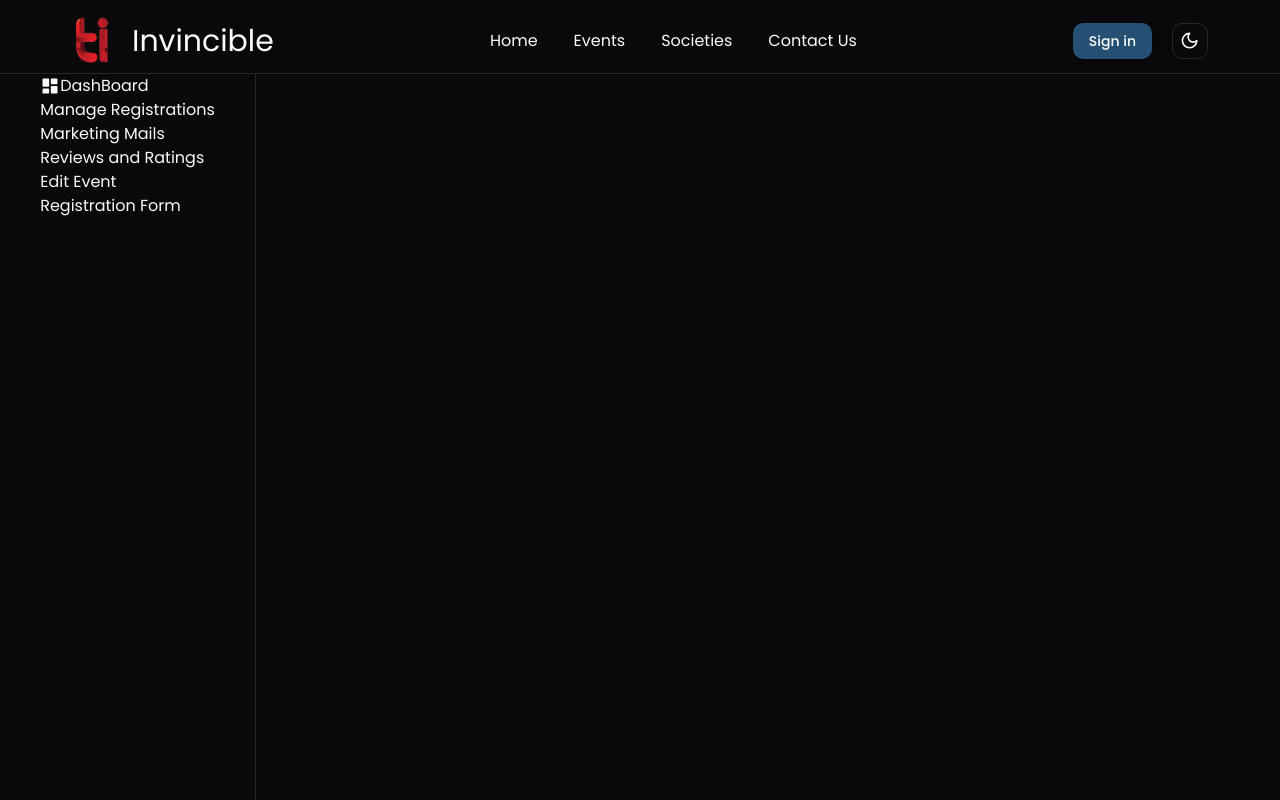
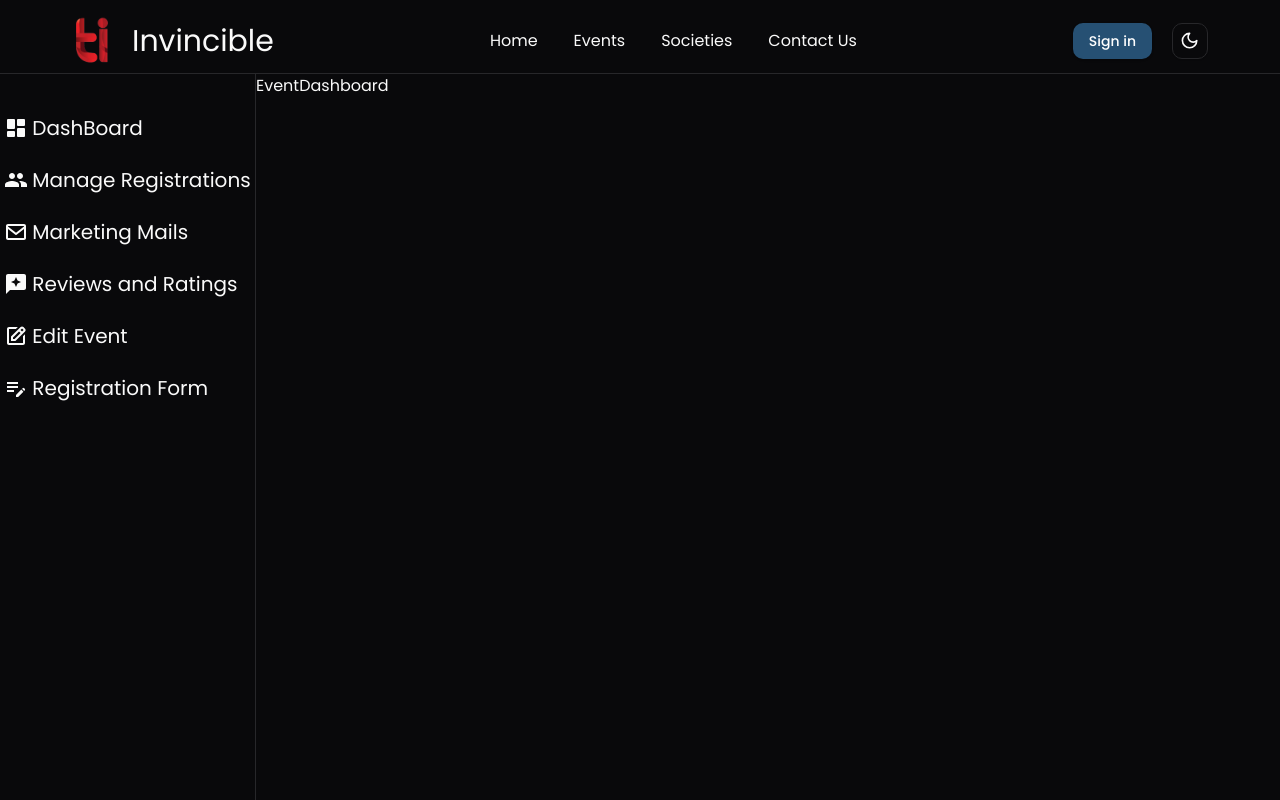
Before and after one commit to JiteshKhurana/Thapar-Events-Frontend, a React (Vite) app: page /eventdashboard in a window 1280 px wide. Shown: the top 800 px of the page. Built offline with nearby package versions, Linux system fonts and the light colour scheme.

Commit message:
Event Dashboard Routing

```diff
--- a/src/App.tsx
+++ b/src/App.tsx
@@ -16,6 +16,12 @@ import SocietyDashboard from "./pages/society/SocietyDashboard";
 import EditSocietyProfile from "./pages/society/EditSocietyProfile";
 
 import EventDashboardRoot from "./pages/eventdashboard/EventDashboardRoot";
+import EventDashboard from "./pages/eventdashboard/EventDashboard";
+import ManageEventRegistrations from "./pages/eventdashboard/ManageEventRegistrations";
+import EventMarketingMails from "./pages/eventdashboard/EventMarketingMails";
+import EventReviews from "./pages/eventdashboard/EventReviews";
+import EditEvent from "./pages/eventdashboard/EditEvent";
+import EditRegistrationForm from "./pages/eventdashboard/EditRegistrationForm";
 
 function App() {
   return (
@@ -36,11 +42,12 @@ function App() {
           </Route>
           <Route path="editsocietyprofile" element={<EditSocietyProfile/>}></Route>
           <Route path="/eventdashboard" element={<EventDashboardRoot/>}>
-            <Route path="registrations" ></Route>
-            <Route path="marketingmails"></Route>
-            <Route path="reviews"></Route>
-            <Route path="editevent"></Route>
-            <Route path="registrationform"></Route>
+            <Route path="" element={<EventDashboard/>} ></Route>
+            <Route path="registrations" element={<ManageEventRegistrations/>} ></Route>
+            <Route path="marketingmails" element={<EventMarketingMails/>} ></Route>
+            <Route path="reviews" element={<EventReviews/>} ></Route>
+            <Route path="editevent" element={<EditEvent/>} ></Route>
+            <Route path="editregistrationform" element={<EditRegistrationForm/>} ></Route>
           </Route>
 
         </Routes>
--- /dev/null
+++ b/src/pages/eventdashboard/EditEvent.tsx
@@ -0,0 +1,8 @@
+
+const EditEvent = () => {
+  return (
+    <div>EditEvent</div>
+  )
+}
+
+export default EditEvent
--- /dev/null
+++ b/src/pages/eventdashboard/EditRegistrationForm.tsx
@@ -0,0 +1,8 @@
+
+const EditRegistrationForm = () => {
+  return (
+    <div>EditRegistrationForm</div>
+  )
+}
+
+export default EditRegistrationForm
--- /dev/null
+++ b/src/pages/eventdashboard/EventDashboard.tsx
@@ -0,0 +1,8 @@
+
+const EventDashboard = () => {
+  return (
+    <div>EventDashboard</div>
+  )
+}
+
+export default EventDashboard
--- a/src/pages/eventdashboard/EventDashboardRoot.tsx
+++ b/src/pages/eventdashboard/EventDashboardRoot.tsx
@@ -1,28 +1,29 @@
-import { BiSolidDashboard } from "react-icons/bi"
+import { BiEdit, BiEnvelope, BiSolidDashboard, BiSolidUserRectangle } from "react-icons/bi"
+import { MdEditNote, MdGroup, MdOutlineReviews, MdPeopleAlt, MdReviews } from "react-icons/md"
 import { NavLink, Outlet } from "react-router-dom"
 
 const EventDashboardRoot = () => {
   return (
     <div className="flex w-full min-h-[100vh] border-t-[1px]">
-        <div className="nav flex flex-col justify-star items-center w-[20%]  border-r-[1px]">
-            <ul className="navlist">
+        <div className="nav flex flex-col justify-start items-center w-[20%]  border-r-[1px]">
+            <ul className="mt-[40px] text-xl navlist gap-6 flex flex-col">
                 <NavLink to={'/eventdashboard'}>
-                    <li className="navlink flex items-center "><BiSolidDashboard className="text-xl"/>DashBoard</li>
+                    <li className="navlink flex items-center gap-1"><BiSolidDashboard className="text-2xl"/>DashBoard</li>
                 </NavLink>
-                <NavLink to={'/eventdashboard'}>
-                    <li className="navlink">Manage Registrations</li>
+                <NavLink to={'registrations'}>
+                    <li className="navlink flex items-center gap-1"><MdGroup className="text-2xl"/>Manage Registrations</li>
                 </NavLink>
-                <NavLink to={'/eventdashboard'}>
-                    <li className="navlink">Marketing Mails</li>
+                <NavLink to={'marketingmails'}>
+                    <li className="navlink flex items-center gap-1"><BiEnvelope className="text-2xl"/> Marketing Mails</li>
                 </NavLink>
-                <NavLink to={'/eventdashboard'}>
-                    <li className="navlink">Reviews and Ratings</li>
+                <NavLink to={'reviews'}>
+                    <li className="navlink flex items-center gap-1"><MdReviews className="text-2xl"/>Reviews and Ratings</li>
                 </NavLink>
-                <NavLink to={'/eventdashboard'}>
-                    <li className="navlink">Edit Event</li>
+                <NavLink to={'editevent'}>
+                    <li className="navlink flex items-center gap-1"><BiEdit className="text-2xl"/>Edit Event</li>
                 </NavLink>
-                <NavLink to={'/eventdashboard'}>
-                    <li className="navlink">Registration Form</li>
+                <NavLink to={'editregistrationform'}>
+                    <li className="navlink flex items-center gap-1"><MdEditNote className="text-2xl"/>Registration Form</li>
                 </NavLink>
             </ul>
         </div>
--- /dev/null
+++ b/src/pages/eventdashboard/EventMarketingMails.tsx
@@ -0,0 +1,8 @@
+
+const EventMarketingMails = () => {
+  return (
+    <div>EventMarketingMails</div>
+  )
+}
+
+export default EventMarketingMails
--- /dev/null
+++ b/src/pages/eventdashboard/EventReviews.tsx
@@ -0,0 +1,8 @@
+
+const EventReviews = () => {
+  return (
+    <div>EventReviews</div>
+  )
+}
+
+export default EventReviews
--- /dev/null
+++ b/src/pages/eventdashboard/ManageEventRegistrations.tsx
@@ -0,0 +1,8 @@
+
+const ManageEventRegistrations = () => {
+  return (
+    <div>ManageEventRegistrations</div>
+  )
+}
+
+export default ManageEventRegistrations
--- a/src/pages/society/SocietyDashboard.tsx
+++ b/src/pages/society/SocietyDashboard.tsx
@@ -23,32 +23,32 @@ const SocietyDashboard: React.FC = () => {
       </div>
       <div className="stats px-[30px] mt-7 text-[20px] font-semibold flex-col">
         <span className="text-xl">Your Stats</span>
-        <div className="flex w-full mt-4">
-          <div className="statsBox mx-5 flex flex-col shadow-2xl bg-white rounded-2xl w-[200px] h-[100px] justify-center items-center">
+        <div className="flex flex-wrap gap-3 w-full mt-4">
+          <div className="statsBox dark:bg-slate-900 mx-5 flex flex-col shadow-2xl bg-white rounded-2xl w-[200px] h-[100px] justify-center items-center">
             <span className="font-light text-lg text-gray-600">
               Total Events
             </span>
             <span className="font-semibold text-3xl">3</span>
           </div>
-          <div className="statsBox mx-5 flex flex-col shadow-2xl bg-white rounded-2xl w-[200px] h-[100px] justify-center items-center">
+          <div className="statsBox dark:bg-slate-900 mx-5 flex flex-col shadow-2xl bg-white rounded-2xl w-[200px] h-[100px] justify-center items-center">
             <span className="font-light text-lg text-gray-600">
               Total Participation
             </span>
             <span className="font-semibold text-3xl">672</span>
           </div>
-          <div className="statsBox mx-5 flex flex-col shadow-2xl bg-white rounded-2xl w-[200px] h-[100px] justify-center items-center">
+          <div className="statsBox dark:bg-slate-900 mx-5 flex flex-col shadow-2xl bg-white rounded-2xl w-[200px] h-[100px] justify-center items-center">
             <span className="font-light text-lg text-gray-600">
               Upcoming Events
             </span>
             <span className="font-semibold text-3xl">3</span>
           </div>
-          <div className="statsBox mx-5 flex flex-col shadow-2xl bg-white rounded-2xl w-[200px] h-[100px] justify-center items-center">
+          <div className="statsBox dark:bg-slate-900 mx-5 flex flex-col shadow-2xl bg-white rounded-2xl w-[200px] h-[100px] justify-center items-center">
             <span className="font-light text-lg text-gray-600">
               Team Members
             </span>
             <span className="font-semibold text-3xl">3</span>
           </div>
-          <div className="statsBox mx-5 flex flex-col shadow-2xl bg-white rounded-2xl w-[200px] h-[100px] justify-center items-center">
+          <div className="statsBox dark:bg-slate-900 mx-5 flex flex-col shadow-2xl bg-white rounded-2xl w-[200px] h-[100px] justify-center items-center">
             <span className="font-light text-lg text-gray-600">
               Total Events
             </span>
--- a/src/pages/society/components/ActiveEventCard.tsx
+++ b/src/pages/society/components/ActiveEventCard.tsx
@@ -14,7 +14,7 @@ const ActiveEventCard: React.FC = () => {
                             }}></div>
                             <div className="info flex flex-col justify-between mx-4">
                                 <div className="event-name font-semibold text-2xl">CodeStrike</div>
-                                <div className="det flex flex-col text-gray-800">
+                                <div className="det flex flex-col text-gray-800 dark:text-gray-300">
                                     <span className="">Coding Competition</span>
                                     <div className="flex justify-center items-center"><BiCalendarEvent className="text-xl" /> 12-02-2024 : 14-02-2024</div>
                                 </div>
```
